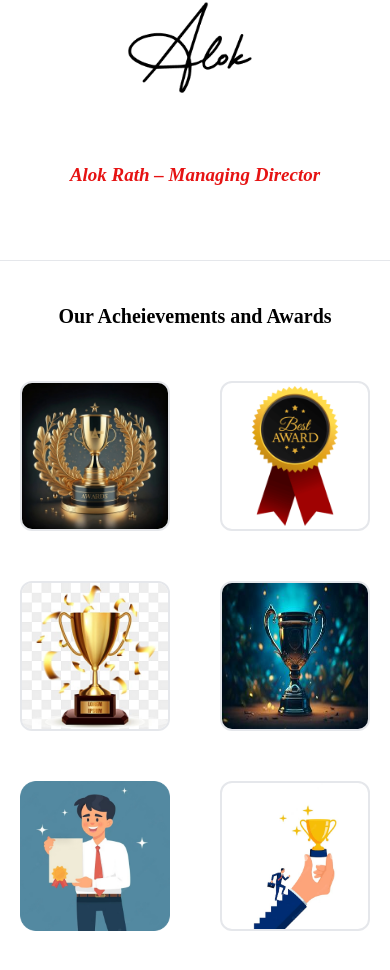
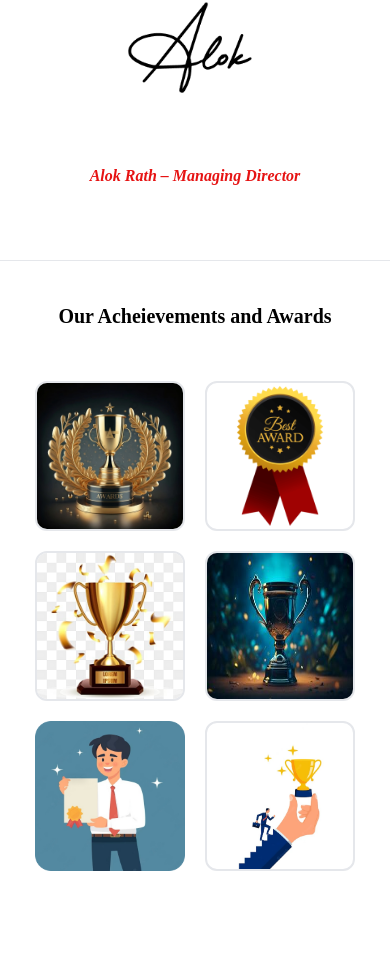
Before and after one commit to ChinmayaKumarJagadev/HomeSolution, a Next.js app: page /about in a window 390 px wide. Shown: the part 3313-4283 px from the top of the page. Built offline with nearby package versions, Linux system fonts and the light colour scheme; a web font is replaced by a local one.

Commit message:
psuh new changes

```diff
--- a/src/pages/about/components/AboutSignature.js
+++ b/src/pages/about/components/AboutSignature.js
@@ -68,7 +68,7 @@ function AboutSignature() {
           </div>
           <div className="mt-[0px]">
             <em>
-              <strong className="text-customRed">
+              <strong className="text-customRed text-[16px] md:text-2xl">
                 Alok Rath – Managing Director
               </strong>
             </em>
--- a/src/styles/about.module.css
+++ b/src/styles/about.module.css
@@ -235,6 +235,7 @@
     display: flex;
     /* flex-direction: column; */
     flex-wrap: wrap;
+    gap: 20px;
   }
   .aboutVideoContainer {
     margin-top: 40px;
```
